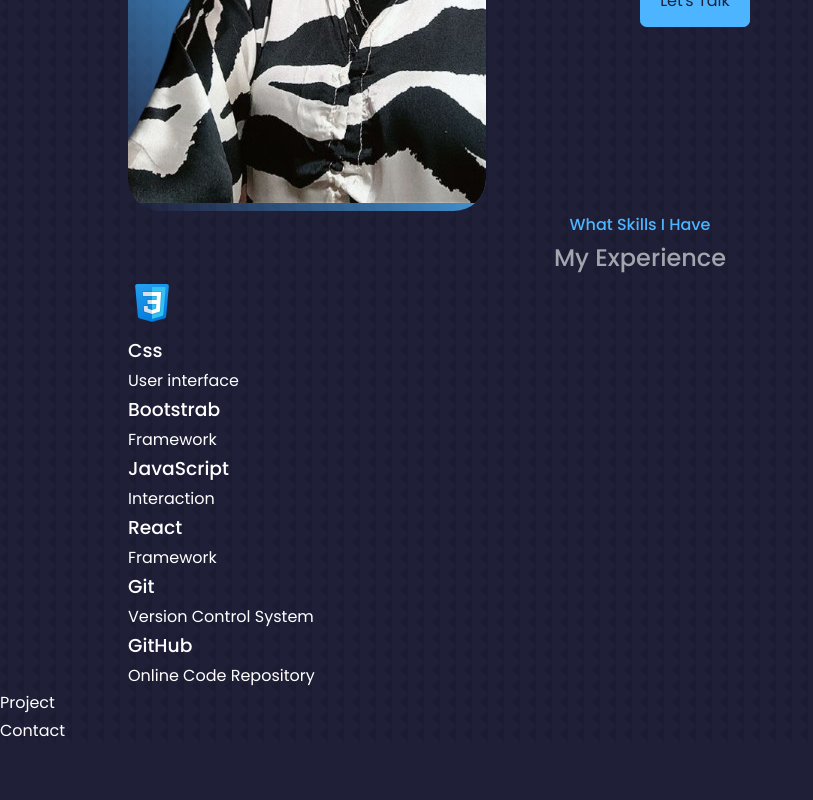
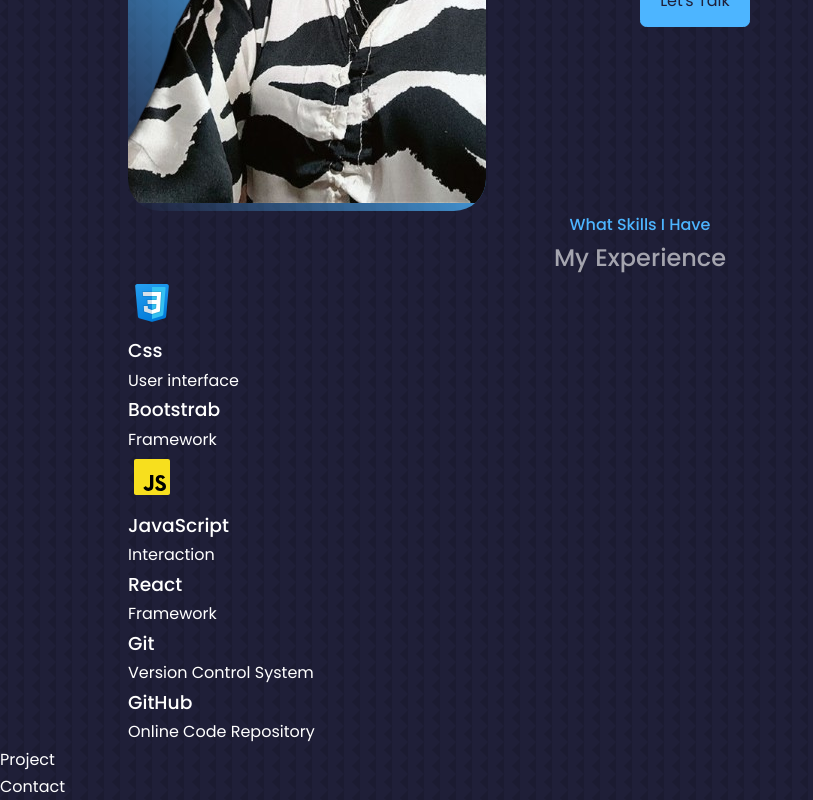
Before and after one commit to retagsaad/Portfolio, a React (Vite) app: page / in a window 1280 px wide. Shown: the part 1242-2042 px from the top of the page, without its empty margins (0-813 px from the left). Before the commit the page ends 1986 px from the top, so only its background shows below. Built offline with nearby package versions, Linux system fonts and the light colour scheme.

Commit message:
daily update

```diff
--- a/src/components/skills/Skills.jsx
+++ b/src/components/skills/Skills.jsx
@@ -1,6 +1,8 @@
 import React from "react";
 import "../skills/skills.css";
 import CSS from "../../assets/css3.svg"
+import Javascript from "../../assets/javascript.svg"
+
 function Skills() {
   return (
     <div className="skiils">
@@ -19,7 +21,9 @@ function Skills() {
             <p>Framework</p>
           </div>
           <div className="card">
-            <div className="logo"></div>
+            <div className="logo">
+              <img src={Javascript} alt="javascript" />
+            </div>
             <h3>JavaScript</h3>
             <p>Interaction</p>
             <div className="logo"></div>
```
